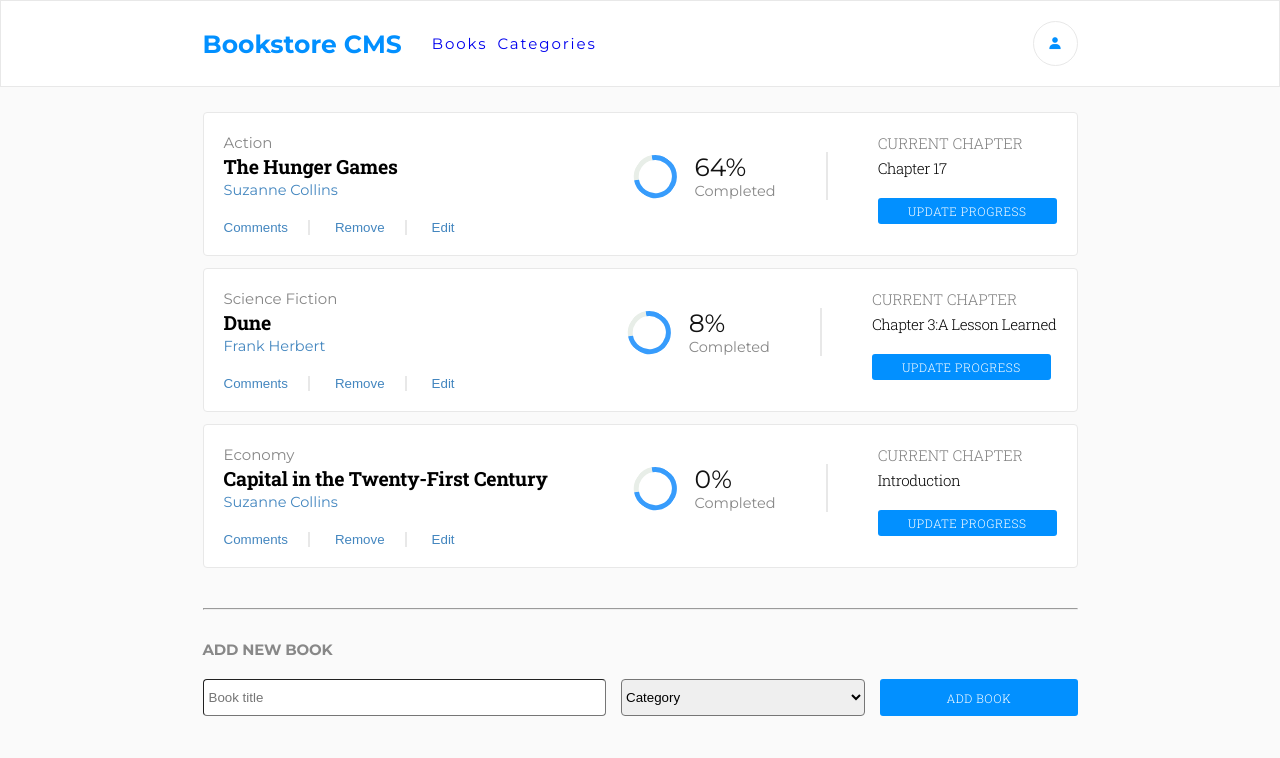
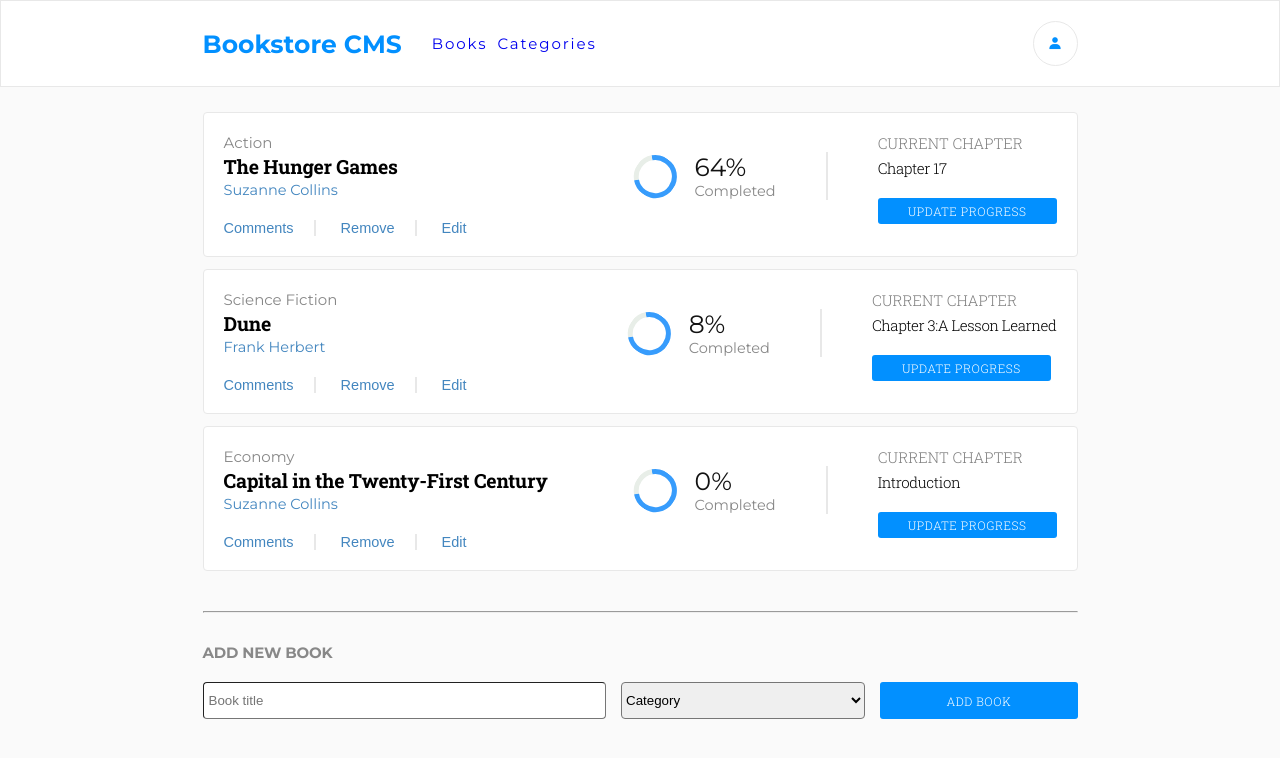
Before and after one commit to olawale-o/react-bookstore, a React (Create React App) app: page / in a window 1280 px wide. Shown: the top 758 px of the page. Built offline with nearby package versions, Linux system fonts and the light colour scheme; no server answers.

Commit message:
Fix linters error

```diff
--- a/src/components/SingleBook.css
+++ b/src/components/SingleBook.css
@@ -58,7 +58,7 @@
 .book-modify li button,
 .book-modify li button:visited {
   color: #4386bf;
-  font-size: 1.45;
+  font-size: 1.45rem;
   background: none;
   outline: none;
   border: none;
@@ -84,7 +84,7 @@
   opacity: 0.5;
 }
 
-.book-progress__indicator{
+.book-progress__indicator {
   width: 4.25rem;
   height: 4.25rem;
   border: 5px solid #379cfc;
```
